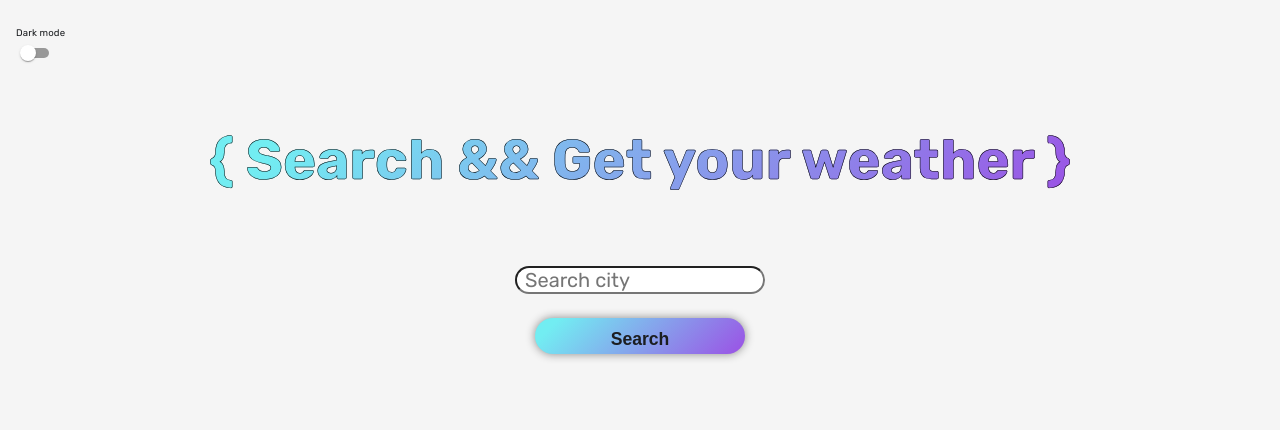
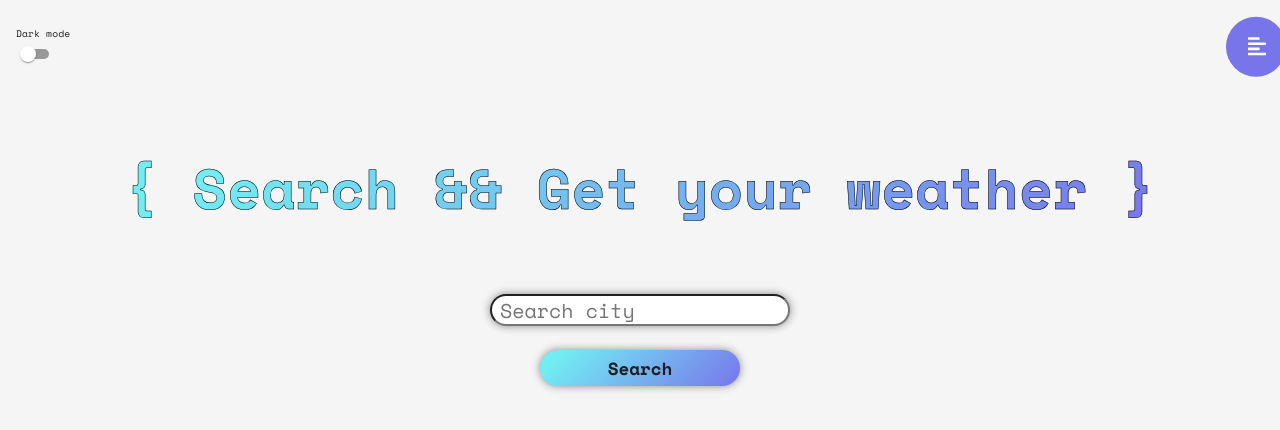
Before and after one commit to chrs-m/weather-app-react-ts, a React (Create React App) app: page / in a window 1280 px wide. Shown: the top 430 px of the page. Built offline with nearby package versions, Linux system fonts and the light colour scheme.

Commit message:
Add Infobox + new font and other tweaks

```diff
--- a/src/App.tsx
+++ b/src/App.tsx
@@ -13,6 +13,7 @@ import styles from "./styles/Scss/App.module.scss";
 import Form from "./components/Form/Form";
 import Forecast from "./components/Forecast/Forecast";
 import ThemeSwitch from "./components/ThemeSwitch";
+import Infobox from "./components/Infobox/Infobox";
 
 function App() {
   const [weather, setWeather] = useState<object | null>(null);
@@ -45,6 +46,8 @@ function App() {
           }}
         />
       </div>
+
+      <Infobox />
 
       <div className={styles.App}>
         <h1>
--- /dev/null
+++ b/src/components/Infobox/Infobox.tsx
@@ -0,0 +1,30 @@
+import React from "react";
+import styles from "../../styles/Scss/Infobox.module.scss";
+
+type Props = {};
+
+const Infobox = (props: Props) => {
+  return (
+    <div className={styles.infobox}>
+      <svg className={styles.icon} width="18" viewBox="0 0 448 512">
+        <path d="M12.83 352h262.34A12.82 12.82 0 0 0 288 339.17v-38.34A12.82 12.82 0 0 0 275.17 288H12.83A12.82 12.82 0 0 0 0 300.83v38.34A12.82 12.82 0 0 0 12.83 352zm0-256h262.34A12.82 12.82 0 0 0 288 83.17V44.83A12.82 12.82 0 0 0 275.17 32H12.83A12.82 12.82 0 0 0 0 44.83v38.34A12.82 12.82 0 0 0 12.83 96zM432 160H16a16 16 0 0 0-16 16v32a16 16 0 0 0 16 16h416a16 16 0 0 0 16-16v-32a16 16 0 0 0-16-16zm0 256H16a16 16 0 0 0-16 16v32a16 16 0 0 0 16 16h416a16 16 0 0 0 16-16v-32a16 16 0 0 0-16-16z" />
+      </svg>
+      <div className={styles.contents}>
+        <h2 className={styles.title}>About</h2>
+        <p className={styles.text}>
+          To see all the supported cities, please click on the link below.
+        </p>
+        <a
+          className={styles.link}
+          href="https://www.metaweather.com/"
+          target="_blank"
+          rel="noreferrer"
+        >
+          More info
+        </a>
+      </div>
+    </div>
+  );
+};
+
+export default Infobox;
--- a/src/styles/Css/Form.module.css
+++ b/src/styles/Css/Form.module.css
@@ -7,7 +7,7 @@ form {
 .input {
   border-radius: var(--main-border-radius);
   margin-bottom: 1rem;
-  font-family: "Rubik";
+  font-family: "Space mono";
   font-size: 1.25rem;
   padding-left: 0.5rem;
   width: 200px;
--- a/src/styles/Css/index.css
+++ b/src/styles/Css/index.css
@@ -11,11 +11,12 @@
 
 body {
   height: 100vh;
-  font-family: "Rubik", sans-serif !important;
+  font-family: "Space mono", sans-serif !important;
   background-color: var(--bg-color);
   color: var(--main-text-color);
 }
 
 code {
-  font-family: source-code-pro, Menlo, Monaco, Consolas, "Courier New", monospace;
+  font-family: source-code-pro, Menlo, Monaco, Consolas, "Courier New",
+    monospace;
 }
--- a/src/styles/Scss/App.module.scss
+++ b/src/styles/Scss/App.module.scss
@@ -8,11 +8,12 @@
 }
 
 h1 {
-  font-size: 1.4rem;
+  font-size: 1.2rem;
+  margin-bottom: 4rem;
+  margin-top: 4rem;
   background: var(--gradient);
   background-clip: text;
   -webkit-text-fill-color: transparent;
-  margin-bottom: 4rem;
   -webkit-text-stroke-width: 0.5px;
   -webkit-text-stroke-color: black;
 
--- a/src/styles/Scss/Form.module.scss
+++ b/src/styles/Scss/Form.module.scss
@@ -9,35 +9,39 @@ form {
 .input {
   border-radius: var(--main-border-radius);
   margin-bottom: 1.5rem;
-  font-family: "Rubik";
-  font-size: 1.25rem;
+  font-family: "Space mono";
+  font-size: 0.8rem;
   padding-left: 0.5rem;
   width: 200px;
-  height: 1.75rem;
+  height: 1.5rem;
+  box-shadow: 0 0 8px 0px rgb(137, 137, 137);
 
   @include respond(md) {
-    width: 250px;
+    width: 300px;
+    height: 2rem;
+    font-size: 1.25rem;
   }
 }
 
 .button {
   border: none;
   border-radius: var(--main-border-radius);
-  padding: 0.65rem;
   background-image: var(--gradient);
   color: var(--main-text-color);
   font-weight: bold;
-  font-size: 1.1rem;
-  box-shadow: 0 0 10px 0px rgb(137, 137, 137);
+  font-size: 0.8rem;
+  box-shadow: 0 0 8px 0px rgb(137, 137, 137);
   cursor: pointer;
   line-height: initial;
-  width: 180px;
+  width: 150px;
   height: 2.25rem;
   margin-bottom: 2rem;
   transition: all 0.3s ease;
+  font-family: "Space mono";
 
   @include respond(md) {
-    width: 210px;
+    width: 200px;
+    font-size: 1.1rem;
   }
 }
 
--- /dev/null
+++ b/src/styles/Scss/Infobox.module.scss
@@ -0,0 +1,60 @@
+.infobox {
+  position: absolute;
+  top: 1rem;
+  right: 0rem;
+  background: #7875eb;
+  padding: 1rem;
+  border-radius: 0.5rem;
+  width: 300px;
+  color: white;
+  clip-path: circle(30px at 92% 17%);
+  transition: background 0.5s ease, clip-path 0.5s ease-in-out;
+
+  .icon {
+    position: absolute;
+    top: 20px;
+    right: 14px;
+    fill: white;
+    opacity: 1;
+    transition: opacity 0.5s ease-in-out;
+  }
+
+  .contents {
+    opacity: 0;
+    transition: opacity 0.3s ease-in-out;
+    transition-delay: 0s;
+  }
+
+  .title {
+    font-size: 24px;
+    margin-bottom: 10px;
+    margin-top: 0px;
+  }
+
+  .text {
+    line-height: 1.3;
+    margin-bottom: 10px;
+  }
+
+  .link {
+    color: white;
+
+    &:hover {
+      color: black;
+    }
+  }
+
+  &:hover {
+    clip-path: circle(100% at 50% 50%);
+    background: #5957b7;
+
+    .contents {
+      opacity: 1;
+      transition-delay: 0.3s;
+    }
+
+    .icon {
+      opacity: 0;
+    }
+  }
+}
--- a/src/styles/Scss/index.scss
+++ b/src/styles/Scss/index.scss
@@ -1,7 +1,7 @@
-@import url("https://fonts.googleapis.com/css?family=Rubik:200,300,400,700,900&display=swap");
+@import url("https://fonts.googleapis.com/css?family=Space+Mono:200,300,400,700,900&display=swap");
 
 :root {
-  --gradient: linear-gradient(135deg, #72edf2 10%, #9b51e5 100%);
+  --gradient: linear-gradient(135deg, #72edf2 10%, #7875eb 100%);
   --bg-color: #7db9ed;
   --bg-color-dark: #5a83a69b;
   --bg-color-darker: #192839;
@@ -12,12 +12,7 @@
 
 body {
   height: 100vh;
-  font-family: "Rubik", sans-serif !important;
+  font-family: "Space mono", sans-serif !important;
   background-color: var(--bg-color);
   color: var(--main-text-color);
 }
-
-code {
-  font-family: source-code-pro, Menlo, Monaco, Consolas, "Courier New",
-    monospace;
-}
```
